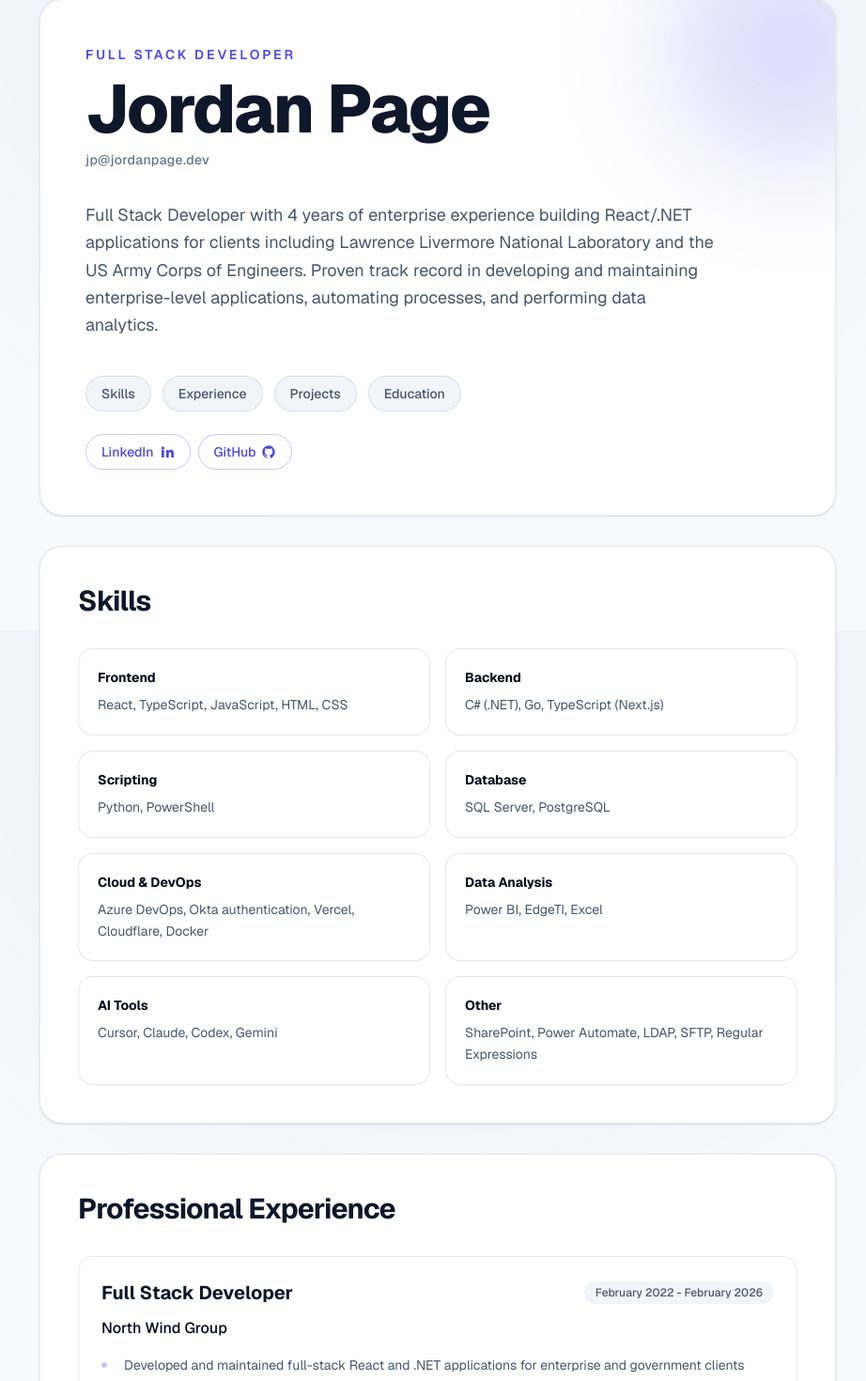
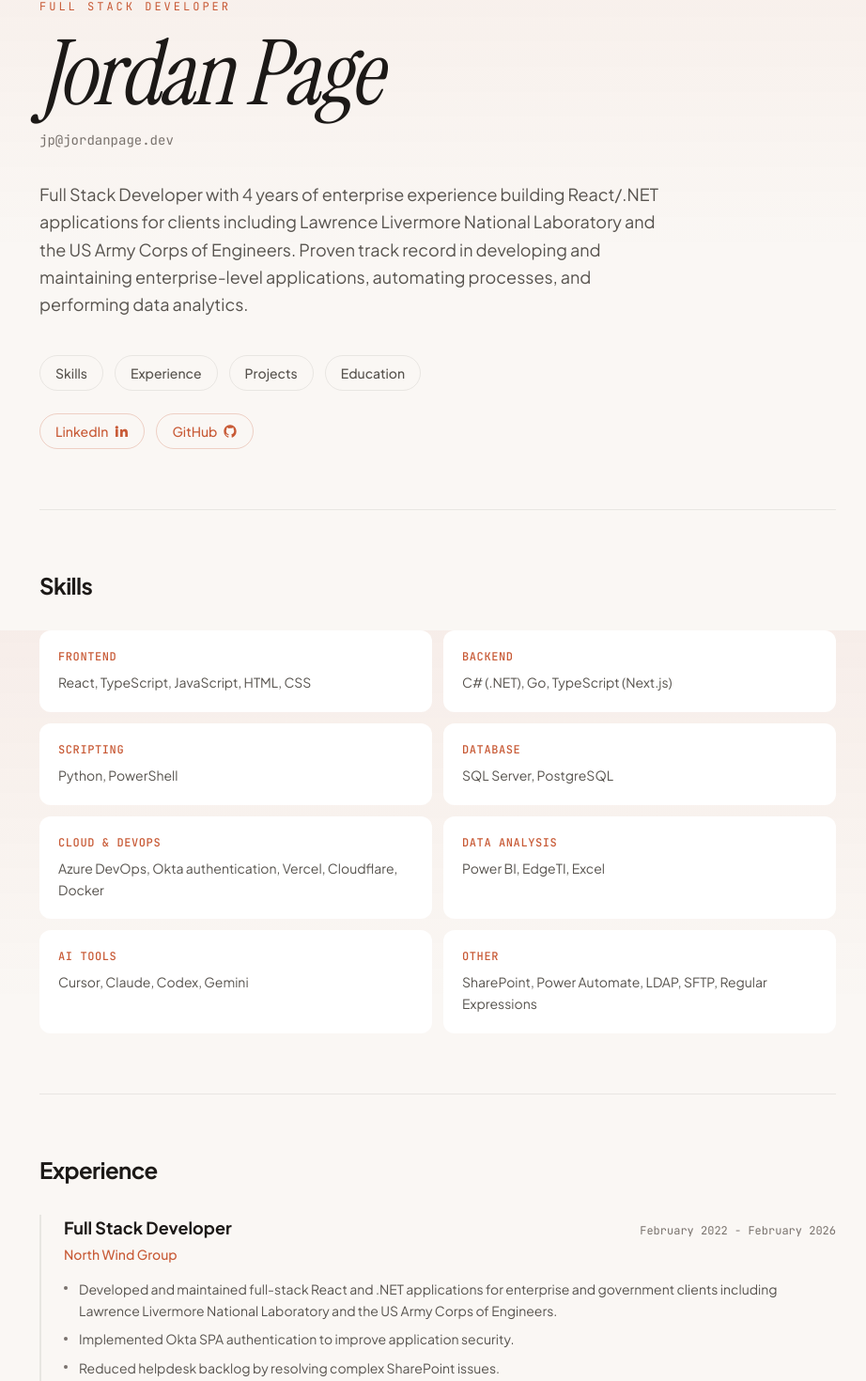
Before and after one commit to jordankalebpage/jordan-page-dev, a Next.js app: page / in a window 1280 px wide. Shown: the part 129-1599 px from the top of the page at 94% size, without its empty margins (174-1096 px from the left). Built offline with nearby package versions, Linux system fonts and the light colour scheme.

Commit message:
style: new look

```diff
--- a/app/components/Header.tsx
+++ b/app/components/Header.tsx
@@ -136,7 +136,7 @@
 
   return (
     <header className="fixed left-1/2 top-4 z-50 w-full max-w-fit -translate-x-1/2 px-4 transition-all sm:top-6">
-      <div className="flex items-center justify-between gap-4 rounded-full border border-(--border-subtle) bg-(--surface-header) px-4 py-2 shadow-sm backdrop-blur-md">
+      <div className="flex items-center justify-between gap-4 rounded-full border border-(--border-subtle) bg-(--surface-header) px-4 py-2 shadow-sm backdrop-blur-xl">
         <nav aria-label="Primary" className="flex items-center gap-1 sm:gap-2">
           {navItems.map((item) => {
             const isActive =
--- a/app/globals.css
+++ b/app/globals.css
@@ -2,68 +2,79 @@
 
 :root {
   color-scheme: dark;
-  --background: #09090b;
-  --foreground: #f4f4f5;
-  --surface-header: rgb(24 24 27 / 0.8);
-  --surface-card: rgb(24 24 27 / 0.4);
-  --surface-active: #27272a;
-  --surface-hover: #27272a;
-  --border-subtle: rgb(255 255 255 / 0.1);
-  --border-strong: #52525b;
-  --text-primary: #f8fafc;
+  --background: #0c0a09;
+  --foreground: #e7e5e4;
+
+  --surface-header: rgb(28 25 23 / 0.85);
+  --surface-card: rgb(28 25 23 / 0.5);
+  --surface-active: #1c1917;
+  --surface-hover: #292524;
+
+  --border-subtle: rgb(255 255 255 / 0.07);
+  --border-strong: #57534e;
+
+  --text-primary: #fafaf9;
   --text-strong: #ffffff;
-  --text-secondary: #a1a1aa;
-  --text-muted: #71717a;
-  --accent: #818cf8;
-  --accent-hover: #a5b4fc;
-  --accent-border: rgb(129 140 248 / 0.4);
-  --accent-hover-bg: rgb(129 140 248 / 0.15);
-  --focus-ring: #818cf8;
-  --focus-ring-offset: #09090b;
-  --skip-link-bg: #818cf8;
-  --skip-link-text: #09090b;
+  --text-secondary: #a8a29e;
+  --text-muted: #78716c;
+
+  --accent: #e8734a;
+  --accent-hover: #f09070;
+  --accent-border: rgb(232 115 74 / 0.3);
+  --accent-hover-bg: rgb(232 115 74 / 0.1);
+
+  --focus-ring: #e8734a;
+  --focus-ring-offset: #0c0a09;
+  --skip-link-bg: #e8734a;
+  --skip-link-text: #0c0a09;
 }
 
 :root[data-theme="light"] {
   color-scheme: light;
-  --background: #f8fafc;
-  --foreground: #0f172a;
-  --surface-header: rgb(255 255 255 / 0.85);
+  --background: #faf7f4;
+  --foreground: #1c1917;
+
+  --surface-header: rgb(255 255 255 / 0.88);
   --surface-card: #ffffff;
-  --surface-active: #f1f5f9;
-  --surface-hover: #e2e8f0;
-  --border-subtle: rgb(15 23 42 / 0.1);
-  --border-strong: #94a3b8;
-  --text-primary: #0f172a;
-  --text-strong: #020617;
-  --text-secondary: #475569;
-  --text-muted: #64748b;
-  --accent: #4f46e5;
-  --accent-hover: #6366f1;
-  --accent-border: rgb(79 70 229 / 0.3);
-  --accent-hover-bg: rgb(79 70 229 / 0.1);
-  --focus-ring: #4f46e5;
-  --focus-ring-offset: #f8fafc;
-  --skip-link-bg: #4f46e5;
+  --surface-active: #f5f0eb;
+  --surface-hover: #ebe5de;
+
+  --border-subtle: rgb(28 25 23 / 0.08);
+  --border-strong: #a8a29e;
+
+  --text-primary: #1c1917;
+  --text-strong: #0c0a09;
+  --text-secondary: #57534e;
+  --text-muted: #78716c;
+
+  --accent: #c85a36;
+  --accent-hover: #b04e2e;
+  --accent-border: rgb(200 90 54 / 0.25);
+  --accent-hover-bg: rgb(200 90 54 / 0.06);
+
+  --focus-ring: #c85a36;
+  --focus-ring-offset: #faf7f4;
+  --skip-link-bg: #c85a36;
   --skip-link-text: #ffffff;
 }
 
 @theme inline {
   --color-background: var(--background);
   --color-foreground: var(--foreground);
-  --font-sans: var(--font-geist-sans);
-  --font-mono: var(--font-geist-mono);
+  --font-sans: var(--font-plus-jakarta);
+  --font-mono: var(--font-jetbrains);
+  --font-serif: var(--font-instrument);
 }
 
 body {
   min-height: 100vh;
   background: var(--background);
   color: var(--foreground);
-  font-family: var(--font-geist-sans), sans-serif;
-  background-image: radial-gradient(
-    circle at 50% 0%,
-    var(--accent-hover-bg) 0%,
-    transparent 70%
+  font-family: var(--font-plus-jakarta), sans-serif;
+  background-image: linear-gradient(
+    180deg,
+    var(--accent-hover-bg),
+    transparent 50vh
   );
   background-attachment: fixed;
 }
--- a/app/layout.tsx
+++ b/app/layout.tsx
@@ -1,5 +1,9 @@
 import type { Metadata } from "next";
-import { Geist, Geist_Mono } from "next/font/google";
+import {
+  Instrument_Serif,
+  Plus_Jakarta_Sans,
+  JetBrains_Mono,
+} from "next/font/google";
 import { Header } from "./components/Header";
 import "./globals.css";
 
@@ -32,13 +36,20 @@
   },
 ];
 
-const geistSans = Geist({
-  variable: "--font-geist-sans",
+const instrumentSerif = Instrument_Serif({
+  variable: "--font-instrument",
+  subsets: ["latin"],
+  weight: "400",
+  style: ["normal", "italic"],
+});
+
+const plusJakarta = Plus_Jakarta_Sans({
+  variable: "--font-plus-jakarta",
   subsets: ["latin"],
 });
 
-const geistMono = Geist_Mono({
-  variable: "--font-geist-mono",
+const jetbrainsMono = JetBrains_Mono({
+  variable: "--font-jetbrains",
   subsets: ["latin"],
 });
 
@@ -108,7 +119,7 @@
         />
       </head>
       <body
-        className={`${geistSans.variable} ${geistMono.variable} bg-background text-foreground antialiased`}
+        className={`${instrumentSerif.variable} ${plusJakarta.variable} ${jetbrainsMono.variable} bg-background text-foreground antialiased`}
       >
         <a
           className="sr-only focus:not-sr-only focus:absolute focus:left-4 focus:top-4 focus:z-60 focus:rounded-md focus:bg-(--skip-link-bg) focus:px-3 focus:py-2 focus:text-(--skip-link-text) focus:outline-none"
--- a/app/page.tsx
+++ b/app/page.tsx
@@ -1,12 +1,11 @@
 import Link from "next/link";
 import { experience, resumeProjects, skillGroups } from "./content";
 
-const sectionClass =
-  "mt-8 rounded-3xl border border-(--border-subtle) bg-(--surface-card) p-6 sm:p-10 shadow-sm backdrop-blur-sm transition-all";
-const linkPillClass =
-  "inline-flex items-center gap-1.5 rounded-full border border-(--accent-border) px-4 py-2 text-sm font-medium text-(--accent) transition-all hover:bg-(--accent) hover:text-white dark:hover:text-black focus-visible:outline-none focus-visible:ring-2 focus-visible:ring-(--focus-ring) focus-visible:ring-offset-2 focus-visible:ring-offset-(--focus-ring-offset) hover:-translate-y-0.5 active:translate-y-0";
-const sectionJumpLinkClass =
-  "inline-flex items-center justify-center rounded-full border border-(--border-subtle) bg-(--surface-active) px-4 py-2 text-sm font-medium text-(--text-secondary) transition-all hover:border-(--border-strong) hover:bg-(--surface-hover) hover:text-(--text-primary) focus-visible:outline-none focus-visible:ring-2 focus-visible:ring-(--focus-ring) focus-visible:ring-offset-2 focus-visible:ring-offset-(--focus-ring-offset) hover:-translate-y-0.5 active:translate-y-0";
+const jumpLinkClass =
+  "inline-flex items-center rounded-full border border-(--border-subtle) px-4 py-2 text-sm font-medium text-(--text-secondary) transition-all hover:border-(--accent-border) hover:text-(--accent) focus-visible:outline-none focus-visible:ring-2 focus-visible:ring-(--focus-ring) focus-visible:ring-offset-2 focus-visible:ring-offset-(--focus-ring-offset)";
+
+const socialLinkClass =
+  "inline-flex items-center gap-1.5 rounded-full border border-(--accent-border) px-4 py-2 text-sm font-medium text-(--accent) transition-all hover:bg-(--accent) hover:text-white focus-visible:outline-none focus-visible:ring-2 focus-visible:ring-(--focus-ring) focus-visible:ring-offset-2 focus-visible:ring-offset-(--focus-ring-offset) hover:-translate-y-0.5 active:translate-y-0";
 
 function LinkedInIcon() {
   return (
@@ -42,23 +41,24 @@
 
 export default function Home() {
   return (
-    <div className="mx-auto w-full max-w-4xl px-4 py-24 sm:px-6 sm:py-32">
-      <section className="relative overflow-hidden rounded-3xl border border-(--border-subtle) bg-(--surface-card) p-8 shadow-sm backdrop-blur-sm sm:p-12 transition-all">
-        <div className="pointer-events-none absolute -right-20 -top-20 h-64 w-64 rounded-full bg-(--accent) opacity-20 blur-3xl"></div>
-        <p className="relative text-sm font-semibold uppercase tracking-[0.2em] text-(--accent)">
+    <div className="mx-auto w-full max-w-4xl px-6 py-24 sm:py-32">
+      <section>
+        <p className="font-mono text-xs uppercase tracking-[0.25em] text-(--accent)">
           Full Stack Developer
         </p>
-        <h1 className="relative mt-3 text-5xl font-extrabold tracking-tight text-(--text-primary) sm:text-6xl md:text-7xl">
+
+        <h1 className="mt-4 font-serif text-5xl italic tracking-tight text-(--text-primary) sm:text-6xl md:text-7xl lg:text-8xl">
           Jordan Page
         </h1>
+
         <a
           href="mailto:jp@jordanpage.dev"
-          className="relative mt-2 inline-block text-sm font-medium tracking-wide text-(--text-muted) transition-colors hover:text-(--accent)"
+          className="mt-3 inline-block font-mono text-sm text-(--text-muted) transition-colors hover:text-(--accent)"
         >
           jp@jordanpage.dev
         </a>
 
-        <p className="relative mt-8 max-w-2xl text-lg leading-relaxed text-(--text-secondary)">
+        <p className="mt-8 max-w-2xl text-lg leading-relaxed text-(--text-secondary)">
           Full Stack Developer with 4 years of enterprise experience building
           React/.NET applications for clients including Lawrence Livermore
           National Laboratory and the US Army Corps of Engineers. Proven track
@@ -66,36 +66,36 @@
           automating processes, and performing data analytics.
         </p>
 
-        <nav aria-label="Jump to section" className="relative mt-10">
-          <ul className="flex flex-wrap gap-x-3 gap-y-4 sm:gap-3">
+        <nav aria-label="Jump to section" className="mt-10">
+          <ul className="flex flex-wrap gap-3">
             <li>
-              <a className={sectionJumpLinkClass} href="#skills">
+              <a className={jumpLinkClass} href="#skills">
                 Skills
               </a>
             </li>
             <li>
-              <a className={sectionJumpLinkClass} href="#experience">
+              <a className={jumpLinkClass} href="#experience">
                 Experience
               </a>
             </li>
             <li>
-              <a className={sectionJumpLinkClass} href="#selected-projects">
+              <a className={jumpLinkClass} href="#selected-projects">
                 Projects
               </a>
             </li>
             <li>
-              <a className={sectionJumpLinkClass} href="#education">
+              <a className={jumpLinkClass} href="#education">
                 Education
               </a>
             </li>
           </ul>
         </nav>
 
-        <ul className="mt-6 flex flex-wrap gap-2 text-sm">
+        <ul className="mt-6 flex flex-wrap gap-3">
           <li>
             <a
               aria-label="LinkedIn (opens in new tab)"
-              className={linkPillClass}
+              className={socialLinkClass}
               href="https://www.linkedin.com/in/jordankalebpage/"
               target="_blank"
               rel="noopener noreferrer"
@@ -107,7 +107,7 @@
           <li>
             <a
               aria-label="GitHub (opens in new tab)"
-              className={linkPillClass}
+              className={socialLinkClass}
               href="https://github.com/jordankalebpage"
               target="_blank"
               rel="noopener noreferrer"
@@ -119,18 +119,20 @@
         </ul>
       </section>
 
-      <section id="skills" className={sectionClass}>
-        <h2 className="text-3xl font-bold tracking-tight text-(--text-primary)">
+      <hr className="my-16 border-t border-(--border-subtle)" />
+
+      <section id="skills">
+        <h2 className="text-2xl font-bold tracking-tight text-(--text-primary)">
           Skills
         </h2>
 
-        <dl className="mt-8 grid gap-4 sm:grid-cols-2">
+        <dl className="mt-8 grid gap-3 sm:grid-cols-2">
           {skillGroups.map((group) => (
             <div
               key={group.label}
-              className="group rounded-2xl border border-(--border-subtle) bg-(--surface-header) p-5 transition-all hover:-translate-y-1 hover:border-(--accent-border) hover:shadow-md"
+              className="rounded-xl bg-(--surface-card) p-5 transition-colors hover:bg-(--surface-hover)"
             >
-              <dt className="text-sm font-bold text-(--text-strong) group-hover:text-(--accent)">
+              <dt className="font-mono text-xs font-medium uppercase tracking-wider text-(--accent)">
                 {group.label}
               </dt>
               <dd className="mt-2 text-sm leading-relaxed text-(--text-secondary)">
@@ -141,34 +143,36 @@
         </dl>
       </section>
 
-      <section id="experience" className={sectionClass}>
-        <h2 className="text-3xl font-bold tracking-tight text-(--text-primary)">
-          Professional Experience
+      <hr className="my-16 border-t border-(--border-subtle)" />
+
+      <section id="experience">
+        <h2 className="text-2xl font-bold tracking-tight text-(--text-primary)">
+          Experience
         </h2>
 
-        <div className="mt-8 space-y-6">
+        <div className="mt-8 space-y-8">
           {experience.map((role) => (
             <article
               key={`${role.company}-${role.title}`}
-              className="group rounded-2xl border border-(--border-subtle) bg-(--surface-header) p-6 transition-all hover:border-(--border-strong) hover:shadow-sm"
+              className="group border-l-2 border-(--border-subtle) pl-6 transition-colors hover:border-(--accent)"
             >
-              <div className="flex flex-col gap-2 sm:flex-row sm:items-center sm:justify-between">
-                <h3 className="text-xl font-bold text-(--text-primary) group-hover:text-(--accent)">
+              <div className="flex flex-col gap-1 sm:flex-row sm:items-baseline sm:justify-between">
+                <h3 className="text-lg font-bold text-(--text-primary)">
                   {role.title}
                 </h3>
-                <span className="inline-flex w-fit items-center rounded-full bg-(--surface-active) px-3 py-1 text-xs font-medium text-(--text-secondary)">
+                <span className="font-mono text-xs text-(--text-muted)">
                   {role.period}
                 </span>
               </div>
 
-              <p className="mt-3 text-base font-medium text-(--text-strong)">
+              <p className="mt-1 text-sm font-medium text-(--accent)">
                 {role.company}
               </p>
 
-              <ul className="mt-4 list-none space-y-3 text-sm leading-relaxed text-(--text-secondary)">
+              <ul className="mt-4 space-y-2 text-sm leading-relaxed text-(--text-secondary)">
                 {role.highlights.map((highlight) => (
-                  <li key={highlight} className="relative pl-6">
-                    <span className="absolute left-0 top-2 h-1.5 w-1.5 rounded-full bg-(--accent-border) group-hover:bg-(--accent)"></span>
+                  <li key={highlight} className="relative pl-4">
+                    <span className="absolute left-0 top-[0.6em] h-1 w-1 rounded-full bg-(--text-muted)"></span>
                     {highlight}
                   </li>
                 ))}
@@ -178,16 +182,20 @@
         </div>
       </section>
 
-      <section id="selected-projects" className={sectionClass}>
-        <h2 className="text-3xl font-bold tracking-tight text-(--text-primary)">
+      <hr className="my-16 border-t border-(--border-subtle)" />
+
+      <section id="selected-projects">
+        <h2 className="text-2xl font-bold tracking-tight text-(--text-primary)">
           Selected Projects
         </h2>
+
         <p className="mt-4 text-base leading-relaxed text-(--text-secondary)">
           These highlight real-world work and utilities.
         </p>
+
         <div className="mt-6">
           <Link
-            className="inline-flex items-center gap-2 rounded-full border border-(--accent-border) bg-(--accent-hover-bg) px-5 py-2.5 text-sm font-semibold text-(--accent) transition-all hover:bg-(--accent) hover:text-white dark:hover:text-black focus-visible:outline-none focus-visible:ring-2 focus-visible:ring-(--focus-ring) focus-visible:ring-offset-2 focus-visible:ring-offset-(--focus-ring-offset) hover:-translate-y-0.5"
+            className="inline-flex items-center gap-2 rounded-full bg-(--accent) px-5 py-2.5 text-sm font-semibold text-white transition-all hover:opacity-90 focus-visible:outline-none focus-visible:ring-2 focus-visible:ring-(--focus-ring) focus-visible:ring-offset-2 focus-visible:ring-offset-(--focus-ring-offset) hover:-translate-y-0.5 active:translate-y-0"
             href="/projects"
           >
             Explore Showcase
@@ -195,23 +203,24 @@
           </Link>
         </div>
 
-        <div className="mt-8 grid gap-4 sm:grid-cols-2">
+        <div className="mt-8 grid gap-3 sm:grid-cols-2">
           {resumeProjects.map((project) => (
             <article
               key={project.name}
-              className="group flex flex-col justify-between rounded-2xl border border-(--border-subtle) bg-(--surface-header) p-6 transition-all hover:-translate-y-1 hover:border-(--accent-border) hover:shadow-md"
+              className="group flex flex-col justify-between rounded-xl bg-(--surface-card) p-6 transition-colors hover:bg-(--surface-active)"
             >
               <div>
-                <h3 className="text-lg font-bold text-(--text-primary) group-hover:text-(--accent)">
+                <h3 className="font-bold text-(--text-primary) transition-colors group-hover:text-(--accent)">
                   {project.name}
                 </h3>
-                <p className="mt-3 text-sm leading-relaxed text-(--text-secondary)">
+                <p className="mt-2 text-sm leading-relaxed text-(--text-secondary)">
                   {project.description}
                 </p>
               </div>
+
               <a
                 aria-label={`${project.name} repository (opens in new tab)`}
-                className="mt-6 inline-flex w-fit items-center gap-2 rounded-full bg-(--surface-active) px-4 py-2 text-sm font-semibold text-(--accent) transition-all hover:bg-(--accent) hover:text-white dark:hover:text-black focus-visible:outline-none focus-visible:ring-2 focus-visible:ring-(--focus-ring) focus-visible:ring-offset-2 focus-visible:ring-offset-(--focus-ring-offset)"
+                className="mt-5 inline-flex w-fit items-center gap-2 font-mono text-xs font-medium text-(--accent) transition-colors hover:text-(--accent-hover)"
                 href={project.href}
                 target="_blank"
                 rel="noopener noreferrer"
@@ -224,22 +233,27 @@
         </div>
       </section>
 
-      <section id="education" className={sectionClass}>
-        <h2 className="text-3xl font-bold tracking-tight text-(--text-primary)">
+      <hr className="my-16 border-t border-(--border-subtle)" />
+
+      <section id="education">
+        <h2 className="text-2xl font-bold tracking-tight text-(--text-primary)">
           Education
         </h2>
-        <div className="mt-8 rounded-2xl border border-(--border-subtle) bg-(--surface-header) p-6 sm:p-8">
-          <div className="flex flex-col gap-2 sm:flex-row sm:items-center sm:justify-between">
-            <h3 className="text-xl font-bold text-(--text-strong)">
+
+        <div className="mt-8 border-l-2 border-(--accent-border) pl-6">
+          <div className="flex flex-col gap-1 sm:flex-row sm:items-baseline sm:justify-between">
+            <h3 className="text-lg font-bold text-(--text-strong)">
               Bachelor of Science in Computer Science
             </h3>
-            <span className="inline-flex w-fit items-center rounded-full bg-(--surface-active) px-3 py-1 text-xs font-medium text-(--text-secondary)">
-              Graduated: May 2018
+            <span className="font-mono text-xs text-(--text-muted)">
+              May 2018
             </span>
           </div>
-          <p className="mt-3 text-base font-medium text-(--accent)">
+
+          <p className="mt-1 text-sm font-medium text-(--accent)">
             Saint Vincent College, Latrobe, PA
           </p>
+
           <p className="mt-4 text-sm leading-relaxed text-(--text-secondary)">
             <strong className="text-(--text-strong)">
               Relevant coursework:
```
Also changed, not shown: app/now/page.tsx (+3 -5 lines), app/projects/page.tsx (+7 -9 lines).
